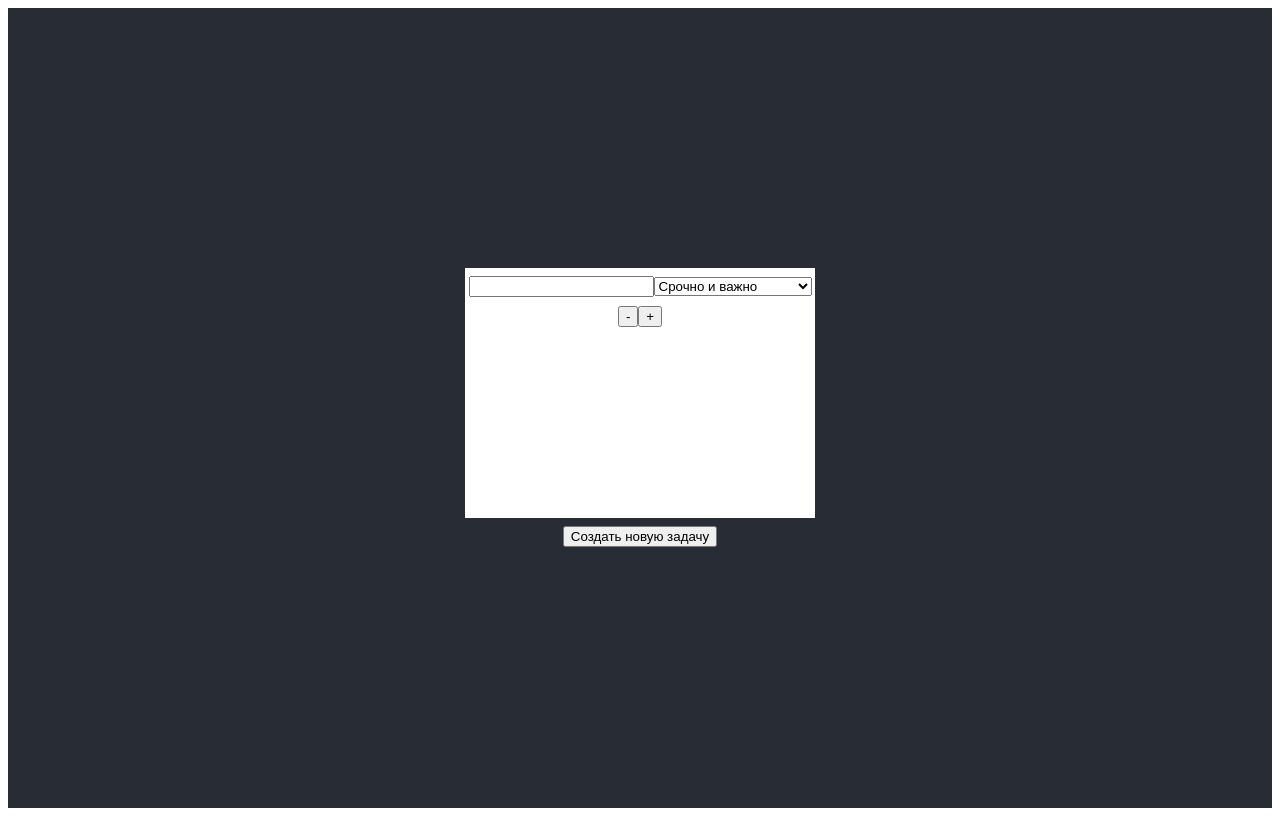
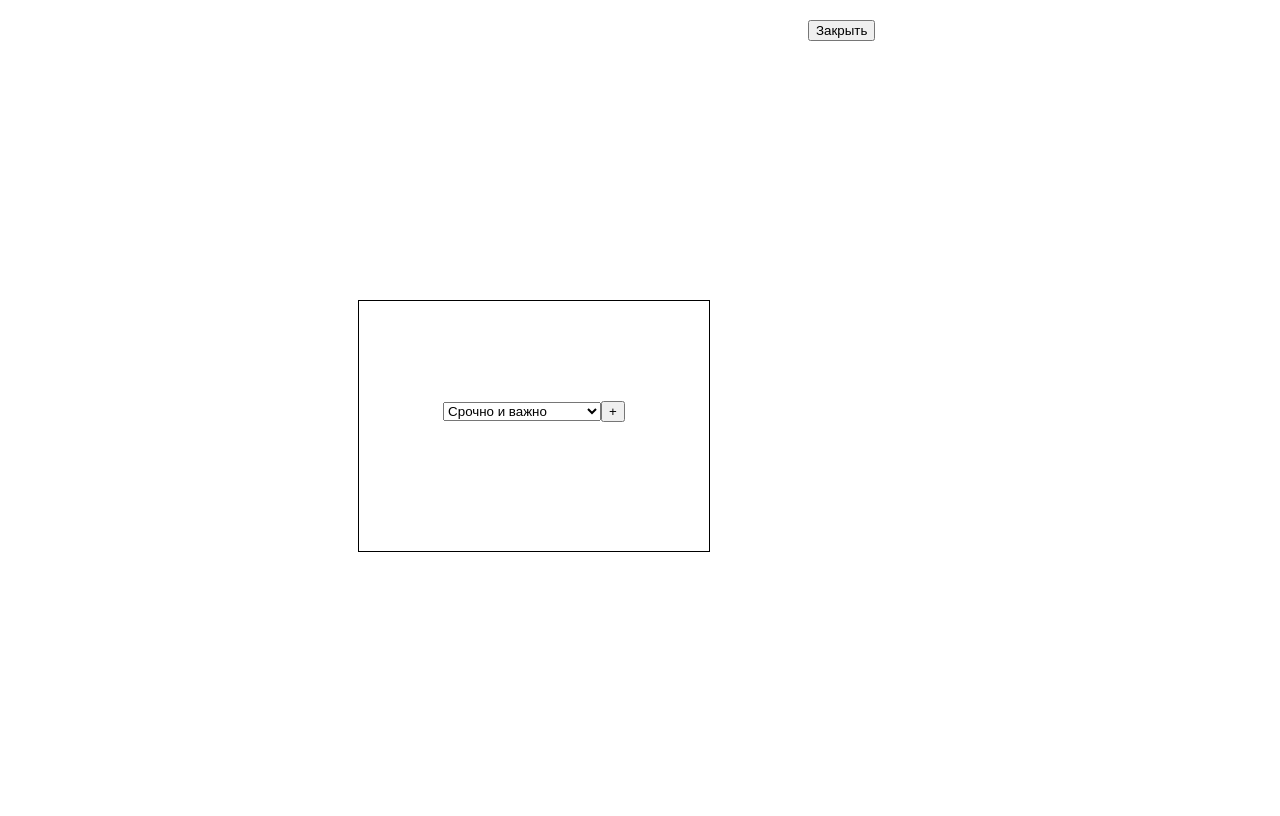
Before and after one commit to arzzzzi/final-project, a React (Create React App) app: page /todo in a window 1280 px wide. Built offline with nearby package versions, Linux system fonts and the light colour scheme.

Commit message:
third day

```diff
--- a/src/App.css
+++ b/src/App.css
@@ -1,5 +1,6 @@
 .App {
     text-align: center;
+    position: relative;
 }
 
 .App-logo {
@@ -13,45 +14,33 @@
     }
 }
 
-.goal {
-    height: 250px;
-    width: 350px;
-    background-color: #fff;
+.objectives {
+    position: absolute;
+    top: 250px;
+    left: 350px;
 }
 
-.red {
-    height: 250px;
-    width: 350px;
-    background-color: red
+.todoitem {
+    background-color: red;
 }
 
-.green {
-    height: 250px;
-    width: 350px;
-    background-color: green
+.new-goal {
+    position: absolute;
+    left: 800px;
+    top: -30px;
 }
 
-.pink {
-    height: 250px;
-    width: 350px;
-    background-color: pink
-}
-
-.blue {
-    height: 250px;
-    width: 350px;
-    background-color: blue
-}
-
-.App-header {
-    background-color: #282c34;
-    min-height: 100vh;
-    display: flex;
-    flex-direction: column;
-    align-items: center;
+.my-objective {
+    margin: auto;
     justify-content: center;
-    font-size: calc(10px + 2vmin);
-    color: white;
+    text-align: center;
+    height: 100px;
+    width: 300px;
+    font-size: 20px;
+    border: none;
+    outline: none;
+    background-color: inherit;
+    box-sizing: border-box;
 }
 
 .App-link {
--- a/src/App.js
+++ b/src/App.js
@@ -10,7 +10,6 @@ import Scrum from './backlog/scrum';
 function App() {
   return (
     <div className="App">
-      <header className="App-header">
       <Router>
         <Routes>
           <Route path="/todo" exact element={<ToDo />} />
@@ -18,7 +17,6 @@ function App() {
           <Route path="/" exact element={<MainPage />} />
         </Routes>
       </Router>
-      </header>
     </div>
   );
 }
--- a/src/redux/actions.js
+++ b/src/redux/actions.js
@@ -1,51 +1,22 @@
-const ADD_OBJECTIVE = 'ADD_OBJECTIVE';
-const REMOVE_OBJECTIVE = 'REMOVE_OBJECTIVE';
-const CHANGE_OBJECTIVE = 'CHANGE_OBJECTIVE';
-const MOVE_TO_LIST = 'MOVE_TO_LIST'
+const ADD_ITEM = 'ADD_ITEM';
+const DELETE_ITEM = 'DELETE_ITEM';
 
-function addObjective(obj) {
+function addItem(obj) {
     return {
-        type: ADD_OBJECTIVE,
+        type: ADD_ITEM,
         payload: {
             obj: obj
         }
     }
 }
 
-function removeObjective(index) {
+function deleteItem(id) {
     return {
-        type: REMOVE_OBJECTIVE,
+        type: DELETE_ITEM,
         payload: {
-            index: index
+            id: id
         }
     }
 }
 
-function changeObjective(id, value) {
-    return {
-        type: CHANGE_OBJECTIVE,
-        payload: {
-            id,
-            value
-        }
-    }
-}
-
-function moveToList(id) {
-    return {
-        type: MOVE_TO_LIST,
-        payload: {
-            itemId: id
-        }
-    }
-}
-// function editObjective(id) {
-//     return {
-//         type: EDIT_OBJECTIVE,
-//         payload: {
-//             objId: id
-//         }
-//     }
-// }
-
-export { moveToList, MOVE_TO_LIST, addObjective, removeObjective, ADD_OBJECTIVE, REMOVE_OBJECTIVE, CHANGE_OBJECTIVE, changeObjective }
+export { deleteItem, DELETE_ITEM, addItem, ADD_ITEM }
--- a/src/redux/reducer.js
+++ b/src/redux/reducer.js
@@ -1,49 +1,30 @@
-import { ADD_OBJECTIVE, REMOVE_OBJECTIVE, CHANGE_OBJECTIVE, MOVE_TO_LIST } from "./actions";
+import { ADD_ITEM, DELETE_ITEM } from "./actions";
 
 const initialState = {
-    objectives: [{ id: 1, title: '' }],
-    idCount: 2,
+    idCount: 0,
     list: []
 }
 
 function reducer(state = initialState, action) {
-    const { objectives, idCount, list } = state;
+    const { idCount, list } = state;
 
     switch (action.type) {
-        case ADD_OBJECTIVE:
+        case ADD_ITEM:
+            console.log(action.payload)
             const { obj } = action.payload
-            const newObj = [...objectives]
-            newObj.push({...obj, id: idCount })
-            return {...state, objectives: newObj, idCount: idCount + 1 }
-        case REMOVE_OBJECTIVE:
-            const { index } = action.payload
-            console.log(index)
-            const anotherObj = [...objectives]
-            anotherObj.splice(index, 1)
-            const anotherState = {...state, objectives: anotherObj }
-            return anotherState
-        case CHANGE_OBJECTIVE:
-            const { value, id } = action.payload
-            console.log(value, id)
-            const newObject = objectives.find((o) => o.id === id)
-            const newArr = objectives.filter(o => o.id !== id)
-            newArr.push({...newObject, title: value })
-            return {
-                ...state,
-                objectives: newArr
-            }
-        case MOVE_TO_LIST:
-            const { itemId } = action.payload
-            const object = objectives.find(o => o.id === itemId)
-            list.push({...object })
-            return {
-                ...state,
-                list,
-                itemId: id
-            }
+            const newList = [...list]
+            newList.push({...obj, id: idCount })
+            console.log(newList)
+            return {...state, list: newList, idCount: idCount + 1 }
+        case DELETE_ITEM:
+            const { id } = action.payload
+            console.log(id)
+            const newArr = list.filter(l => l.id !== id)
+            return {...state, list: newArr }
         default:
             return state
     }
 }
 
+
 export default reducer;
--- /dev/null
+++ b/src/to-do/AddItemForm/Add.css
@@ -0,0 +1,34 @@
+.goal {
+    height: 250px;
+    width: 350px;
+    background-color: #fff;
+    border: solid black 1px;
+}
+
+.red {
+    height: 250px;
+    width: 350px;
+    background-color: red;
+    border: solid black 1px;
+}
+
+.green {
+    height: 250px;
+    width: 350px;
+    background-color: green;
+    border: solid black 1px;
+}
+
+.pink {
+    height: 250px;
+    width: 350px;
+    background-color: pink;
+    border: solid black 1px;
+}
+
+.blue {
+    height: 250px;
+    width: 350px;
+    background-color: blue;
+    border: solid black 1px;
+}
--- /dev/null
+++ b/src/to-do/AddItemForm/AddItemForm.js
@@ -0,0 +1,65 @@
+import React from "react";
+import { addItem } from "../../redux/actions";
+import { connect } from 'react-redux';
+import './Add.css'
+
+
+class AddItemForm extends React.Component {
+    state = {
+        title: '',
+        option: ''
+    }
+
+    addItem = () => {
+        const {title, option} = this.state;
+        this.props.addItem({
+            title,
+            style: option
+        })
+    }
+
+
+    render() {
+
+        const { title, option } = this.state
+
+        return (
+            <div>
+                <div className={`goal ${option}`}>
+                    <input className="my-objective"
+                        defaultValue={title}
+                        onBlur={(e) => this.setState({ title: e.target.value })}
+                    />
+                    <select
+                        name="sel"
+                        className="theme"
+                        onChange={(e) => this.setState({ option: e.target.value })}
+                    >
+                        <option selected={option === 'red'} value='red'>Срочно и важно</option>
+                        <option selected={option === 'pink'}  value='pink'>Срочно, но не важно</option>
+                        <option selected={option === 'blue'}  value='blue'>Важно, но не срочно</option>
+                        <option selected={option === 'green'}  value='green'>Не срочно и не важно</option>
+                    </select>
+                    <button className="add" onClick={this.addItem}>+</button>
+                </div>
+            </div>
+        )
+    }
+}
+const mapStateToProps = (state) => {
+    return {
+
+    }
+}
+const mapDispatchToProps = (dispatch) => {
+    return {
+        addItem: (obj) => {
+            dispatch(addItem(obj))
+        }
+    }
+}
+
+const functionFromConnect = connect(mapStateToProps, mapDispatchToProps);
+
+
+export default functionFromConnect(AddItemForm);
--- a/src/to-do/todo.js
+++ b/src/to-do/todo.js
@@ -1,66 +1,37 @@
 import React from "react";
-import { addObjective, moveToList, removeObjective } from "../redux/actions";
-import ToDoItem from "./todoitem/todoitem";
-import { connect } from 'react-redux';
+import AddItemForm from "./AddItemForm/AddItemForm";
 import ToDoList from "./todolist/todolist";
 
 
 class ToDo extends React.Component {
+
     state = {
-        objectives: [],
-        date: ''
+        show: true
     }
     componentDidMount() {
         const { objectives } = this.props;
         this.setState({ objectives });
     }
-    addObjective = () => {
-        this.props.addObjective({ title: '' })
+    show = () => {
+        this.setState({show: true})
     }
-    moveToList = (id) => {
-        this.props.moveToList(id)
-    }
-    removeObjective = (index) => {
-        this.props.removeObjective(index)
-        console.log(index)
+    hide = () => {
+        this.setState({show: false})
     }
     render() {
-        const { objectives } = this.props
-        console.log(objectives)
+        const {show} = this.state
         return (
-            <div>
-                <div>
-                    <ToDoList />
+            <div className="main">
+                <ToDoList />
+                <div className="objectives">
+                    {show === true && <AddItemForm/>}
                 </div>
-                <div className="objectives">
-                    {objectives && objectives.map((item, index) => (
-                        <ToDoItem
-                            key={item.id}
-                            {...item}
-                            removeObjective={() => this.removeObjective(index)}
-                            moveToList={() => this.moveToList}
-                        />
-                    ))}
-                    <button onClick={this.addObjective}>Создать новую задачу</button>
-                </div>
+                {show === false && <button className="new-goal" onClick={this.show} >Создать новую задачу</button>}
+                {show === true && <button className="new-goal" onClick={this.hide}>Закрыть</button>}
             </div>
         )
     }
 }
-const mapDispatchToProps = dispatch => ({
-    addObjective: obj => dispatch(addObjective(obj)),
-    removeObjective: index => dispatch(removeObjective(index)),
-    moveToList: id => dispatch(moveToList(id))
-})
-
-const mapStateToProps = (state) => {
-    return {
-        objectives: state.objectives,
-        itemId: state.id
-    }
-}
-
-const functionFromConnect = connect(mapStateToProps, mapDispatchToProps);
 
 
-export default functionFromConnect(ToDo);
+export default ToDo;
--- a/src/to-do/todoitem/todoitem.js
+++ /dev/null
@@ -1,59 +0,0 @@
-import React from "react";
-import { changeObjective } from "../../redux/actions";
-import { connect } from 'react-redux'
-
-
-class ToDoItem extends React.Component {
-    state = {
-        title: '',
-        option: ''
-    }
-
-    test = (e) => {
-        this.setState({
-            option: e.target.value
-        })
-    }
-    render() {
-        const {moveToList, removeObjective, changeObjective, title, id } = this.props
-
-        console.log(id, title)
-
-        return (
-            <div>
-                <div className={`goal ${this.state.option}`}>
-                    <input
-                        defaultValue={title}
-                        onBlur={(e) => changeObjective(id, e.target.value)}
-                        onChange={() => console.log(title)}
-                    />
-                    <select name="sel" className="theme" onChange={(e) => this.test(e)}>
-                        <option value='red'>Срочно и важно</option>
-                        <option value='pink'>Срочно, но не важно</option>
-                        <option value='blue'>Важно, но не срочно</option>
-                        <option value='green'>Не срочно и не важно</option>
-                    </select>
-                    <button className="remover" onClick={() => removeObjective(this.props)}>-</button>
-                    <button className="add" onClick={() => moveToList(this.props)}>+</button>
-                </div>
-            </div>
-        )
-    }
-}
-const mapStateToProps = (state) => {
-    return {
-        objectives: state.objectives
-    }
-}
-const mapDispatchToProps = (dispatch) => {
-    return {
-        changeObjective: (id, value) => {
-            dispatch(changeObjective(id, value))
-        }
-    }
-}
-
-const functionFromConnect = connect(mapStateToProps, mapDispatchToProps);
-
-
-export default functionFromConnect(ToDoItem);
--- /dev/null
+++ b/src/to-do/todolist/listitem/todolist.css
@@ -0,0 +1,10 @@
+.list {
+    display: flex;
+    flex-wrap: wrap;
+    margin-top: 50px;
+    justify-content: space-between;
+}
+
+.goal {
+    margin-bottom: 20px;
+}
```
Also changed, not shown: src/to-do/todolist/listitem/listitem.js (added, +38 -0 lines), src/to-do/todolist/todolist.js (+2 -9 lines). Lines whose indentation alone changed are shown as unchanged.
